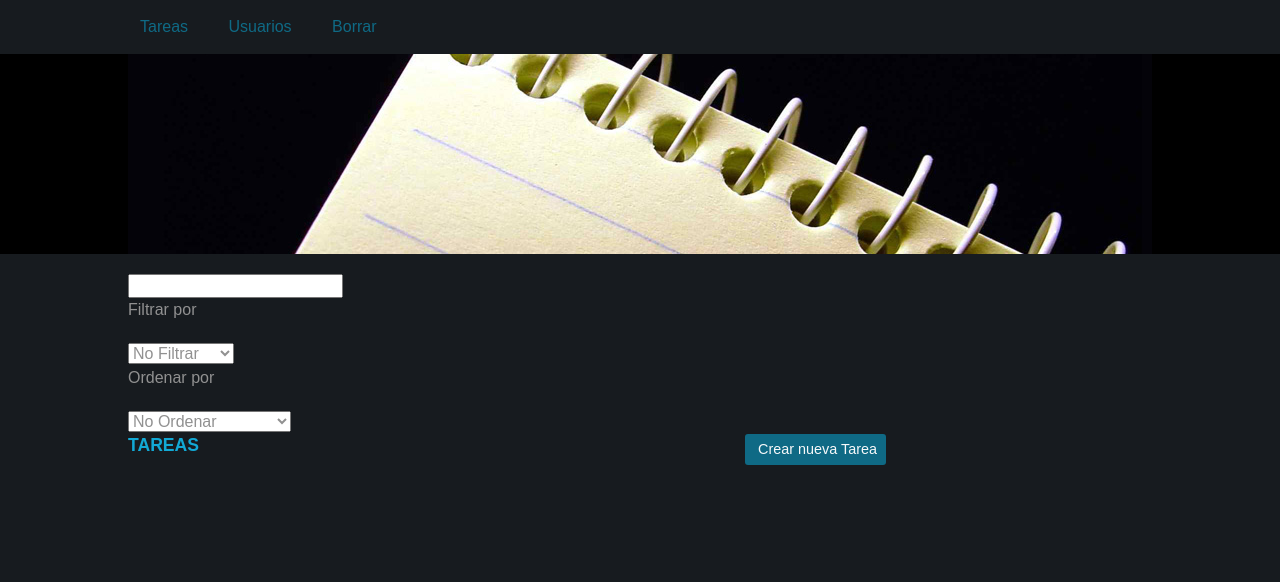
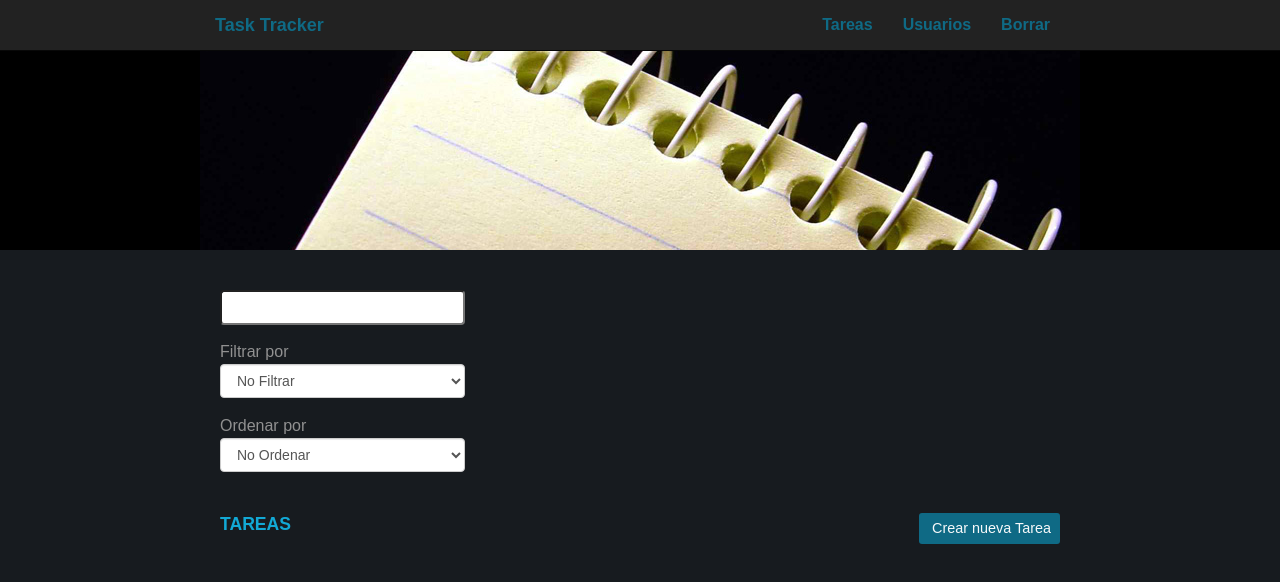
Before and after one commit to dvalcazar/angular-dsm, a plain HTML site: page Proyecto_Angular/angular2-level 3/index.html in a window 1280 px wide. Drawn offline with Linux system fonts and the light colour scheme; no server answers; a script that the page names is missing.

Commit message:
Estilos para pantalla xs

```diff
--- a/Proyecto_Angular/angular2-level 3/css/application.css
+++ b/Proyecto_Angular/angular2-level 3/css/application.css
@@ -1,4 +1,46 @@
 @charset "UTF-8";
+
+.navbar-inverse .navbar-nav>li>a, span button, .navbar-inverse .navbar-brand {
+  font-weight: bold;
+  color: #0F6A85;
+}
+
+.container {
+  max-width: 55em;
+}
+
+input, form {
+  width: 245px;
+  height: 35px;
+  border-radius: 4px;
+}
+
+.navbar {
+  margin-bottom: 0px;
+}
+
+input {
+  margin: 20px 0px 15px 0px;
+}
+
+form {
+  margin-bottom: 15px;
+}
+
+p {
+  margin: 0 auto;
+  margin-bottom: 0;
+  margin-top: 0;
+}
+
+body {
+  margin-top: 50px;
+}
+
+.notes-header {
+  margin-top: 25px;
+}
+
 /*! normalize.css v3.0.0 | MIT License | git.io/normalize */
 /**
  * 1. Set default font family to sans-serif.
@@ -11,13 +53,9 @@ html {
   -ms-text-size-adjust: 100%;
   /* 2 */
   -webkit-text-size-adjust: 100%;
-  /* 2 */ }
-
-/**
- * Remove default margin.
- */
-body {
-  margin: 0; }
+  /* 2 */
+  overflow-y: scroll;
+}
 
 /* HTML5 display definitions
    ========================================================================== */
@@ -198,8 +236,7 @@ samp {
  * 2. Correct font properties not being inherited.
  * 3. Address margins set differently in Firefox 4+, Safari 5, and Chrome.
  */
-button,
-input,
+
 optgroup,
 select,
 textarea {
@@ -214,7 +251,9 @@ textarea {
  * Address `overflow` set to `hidden` in IE 8/9/10.
  */
 button {
-  overflow: visible; }
+  overflow: visible;
+  color: #0F6A85;
+}
 
 /**
  * Address inconsistent `text-transform` inheritance for `button` and `select`.
@@ -374,7 +413,7 @@ th {
   -moz-box-sizing: border-box;
   box-sizing: border-box; }
 
-html {
+html, body {
   background: #171b1f;
   color: #919191;
   font-family: sans-serif;
@@ -384,13 +423,9 @@ html {
 body {
   font-size: 100%; }
 
-ul, p {
-  margin-bottom: 1.25em;
-  margin-top: 0; }
-
 li {
-  margin-bottom: 0.625em;
-  margin-top: 0; }
+  margin: 0;
+}
 
 h1, .h1,
 h2, .h2,
@@ -478,7 +513,7 @@ img {
   @media screen and (min-width: 43.75em) {
     .card--center, .registration {
       width: 50%; } }
-  @media screen and (min-width: 64em) {
+  @media screen and (min-width: 55em) {
     .card--center, .registration {
       width: 30%; } }
 
@@ -507,7 +542,7 @@ img {
 .hero-content, .main-wrapper, .nav-content, .new-note-container {
   margin-left: auto;
   margin-right: auto;
-  max-width: 64em;
+  max-width: 55em;
   position: relative; }
 
 .new-note-container {
@@ -584,7 +619,7 @@ img {
   width: 25%; }
 
 .note-content {
-  width: 75%; }
+  width: 100%; }
 
 @media screen and (min-width: 30em) {
   .card-users {
@@ -595,7 +630,7 @@ img {
 
   .card-users {
     width: 33.333%; } }
-@media screen and (min-width: 64em) {
+@media screen and (min-width: 55em) {
   .card-users {
     width: 25%; } }
 .list, .sort-menu .card, .nav-list {
--- a/Proyecto_Angular/angular2-level 3/index.html
+++ b/Proyecto_Angular/angular2-level 3/index.html
@@ -3,26 +3,34 @@
 
   <head>
     <meta charset="utf-8">
-    <title>Tareas app</title>
+    <title>Task Tracker</title>
     <meta name="viewport" content="width=device-width, initial-scale=1">
+    <link rel="stylesheet" href="css/bootstrap.min.css" />
     <link rel="stylesheet" href="css/application.css" />
   </head>
 
   <body>
-    <div class="nav-wrapper has-dropdown">
-      <div class="nav-content">
-        <div class="wrapper">
-          <div class="nav-content-layout">
-            <div class="nav-list">
-              <a href="/#/tareas" class="list-item">Tareas</a>
-              <a href="/#/usuarios" class="list-item">Usuarios</a>
-              <a href="/#/borrar" class="list-item">Borrar</a>
-            </div>
-          </div>
+
+    <div class="navbar navbar-inverse navbar-fixed-top">
+      <div class="container">
+        <div class="navbar-header">
+          <a href="/" class="navbar-brand">Task Tracker</a>
+          <button class="navbar-toggle" type='button' data-toggle='collapse' data-target='.navbar-collapse'>
+            <span class="sr-only"></span>
+            <span class="icon-bar"></span>
+            <span class="icon-bar"></span>
+            <span class="icon-bar"></span>
+          </button>
         </div>
+        <ul class="nav navbar-nav navbar-right collapse navbar-collapse">
+          <li><a href="/#/tareas" class="list-item">Tareas</a></li>
+          <li><a href="/#/usuarios" class="list-item">Usuarios</a></li>
+          <li><a href="/#/borrar" class="list-item">Borrar</a></li>
+        </ul>
       </div>
     </div>
-    <div class="hero-wrapper">
+
+    <div class="hero-wrapper hidden-xs">
       <div class="hero-content">
         <div class="hero"></div>
       </div>
@@ -36,6 +44,7 @@
     <script src="/js/librerias/jquery.js"></script>
     <script src="/js/librerias/angular.js"></script>
     <script src="/js/librerias/angular-route.js"></script>
+    <script src="/js/librerias/bootstrap.min.js"></script>
 
     <script src="http://crypto-js.googlecode.com/svn/tags/3.1.2/build/rollups/md5.js"></script>
 
```
Also changed, not shown: Proyecto_Angular/angular2-level 3/css/normalize.css (added, +1 -0 lines), Proyecto_Angular/angular2-level 3/css/bootstrap.min.css (added), Proyecto_Angular/angular2-level 3/js/librerias/bootstrap.min.js (added).
